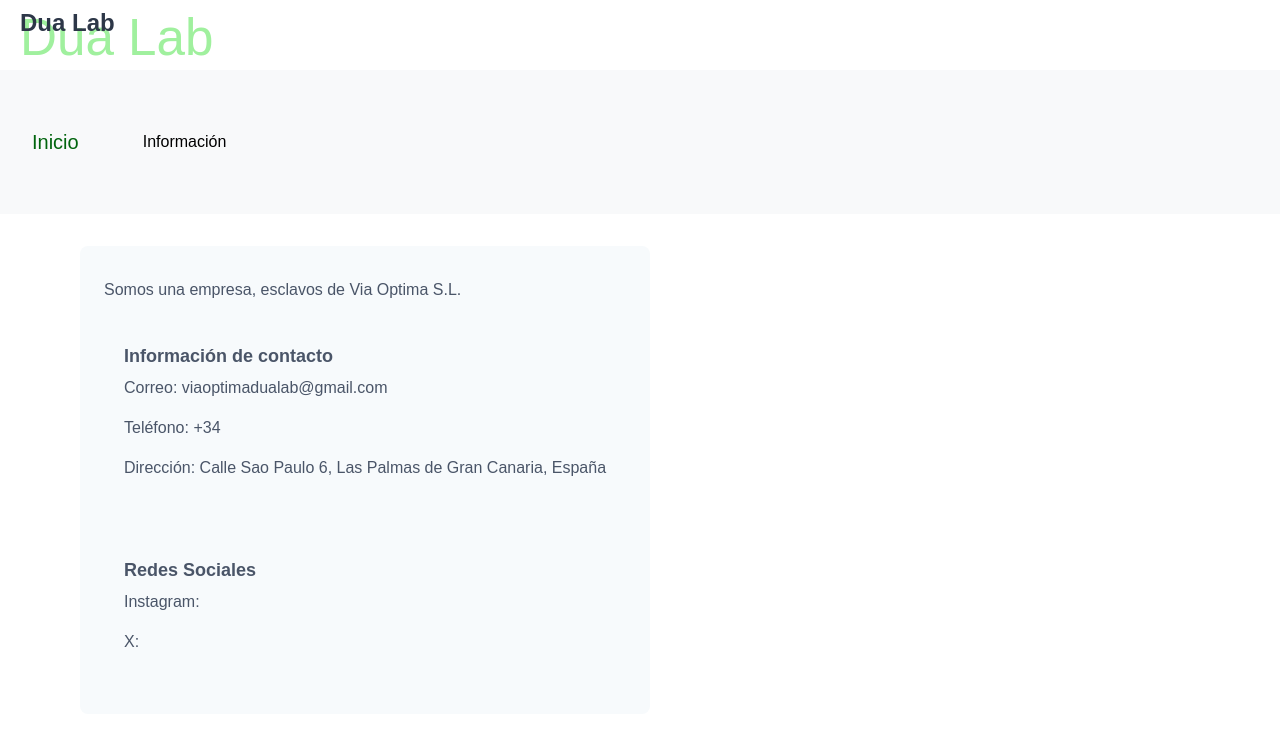
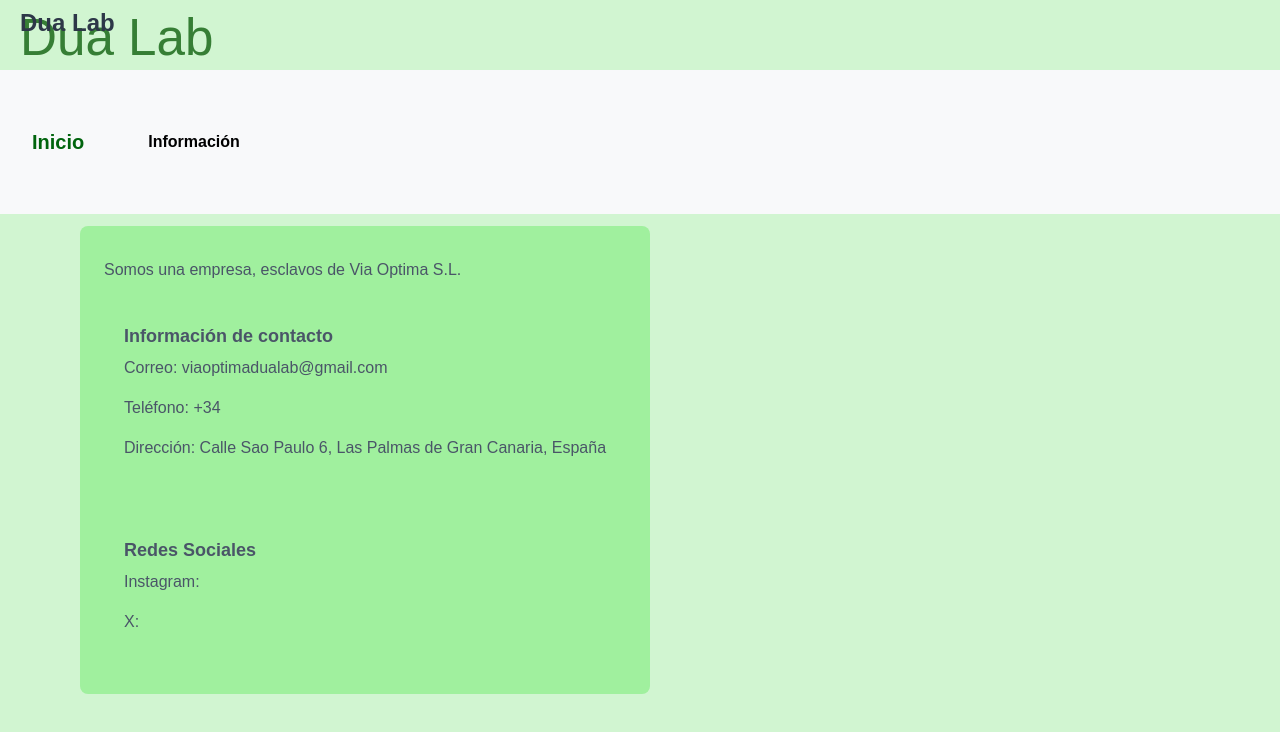
Before and after one commit to ray0479/DuaLab, a React (Vite) app: page /info in a window 1280 px wide. Shown: the top 732 px of the page. Built offline with nearby package versions, Linux system fonts and the light colour scheme.

Commit message:
Actualización de estilos
Modificación de App.css, Info.css, y NavBar.css

```diff
--- a/src/styles/App.css
+++ b/src/styles/App.css
@@ -3,6 +3,7 @@
     margin: 0;
     font-family: Arial, sans-serif;
     padding-top: 60px;
+    background-color: #d1f5d1;
   }
 
   /* Estilo del contenedor principal */
@@ -15,7 +16,16 @@
     margin: 0;
     padding: 10px 20px;
     position: absolute;
-    color:#a0f09e;
+    color:#367e35;
     top: 0;
     left: 0;
   }
+
+    /* Estilo de la imagen */
+    .header img {
+        position: absolute;
+        top: 0;
+        right: 20px;  /* Ajusta este valor para mover la imagen más hacia la derecha si es necesario */
+        width: 100px;  /* Puedes ajustar el tamaño de la imagen si lo necesitas */
+        height: auto;
+    }
--- a/src/styles/Info.css
+++ b/src/styles/Info.css
@@ -1,11 +1,12 @@
 /* Estilos generales para CompanyInfo */
 .p-6 {
     padding: 1.5rem;
-    margin-top: 100px;
+    margin-top: 60px;
   }
 
   .bg-gray-100 {
-    background-color: #f7fafc;
+    background-color: #a0f09e;
+    /* background-color: #f9fcf7; */
   }
 
   .rounded-lg {
@@ -45,3 +46,11 @@
   .text-gray-700 {
     color: #4a5568;
   }
+
+  .text{
+    color: #4a5568;
+  }
+
+  .text-inside {
+    color: #4a5568;
+  }
--- a/src/styles/NavBar.css
+++ b/src/styles/NavBar.css
@@ -11,10 +11,14 @@
 
   .navbar a {
     color: rgb(0, 100, 13);
+    font-weight: bold;
     text-decoration: none;
     padding: 10px 20px;
+    transition: border-radius 0.5s ease, color 0.5s ease;
   }
 
   .navbar a:hover {
     background-color: #a0f09e;
+    color:#285827;
+    border-radius: 15px;
   }
```
Also changed, not shown: src/assets/LogoDualab.png (added).
